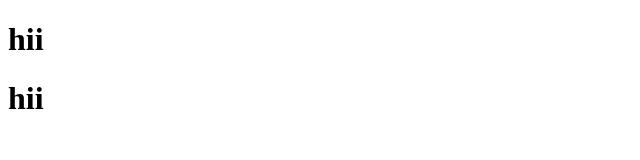
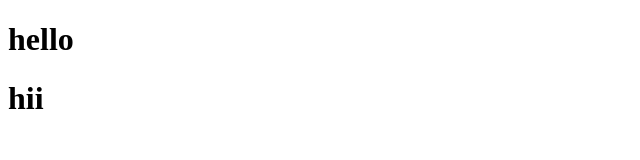
Before and after one commit to AyushKrSingh000/git-tutorial, a plain HTML site: page index.html in a window 1280 px wide. Shown: the full height of the page, 0-640 px from the left. Drawn offline with Linux system fonts and the light colour scheme.

Commit message:
Minor Fixes

```diff
--- a/index.html
+++ b/index.html
@@ -8,7 +8,7 @@
 </head>
 
 <body>
-    <h1>hii</h1>
+    <h1>hello</h1>
     <h1>hii</h1>
 </body>
 
```
